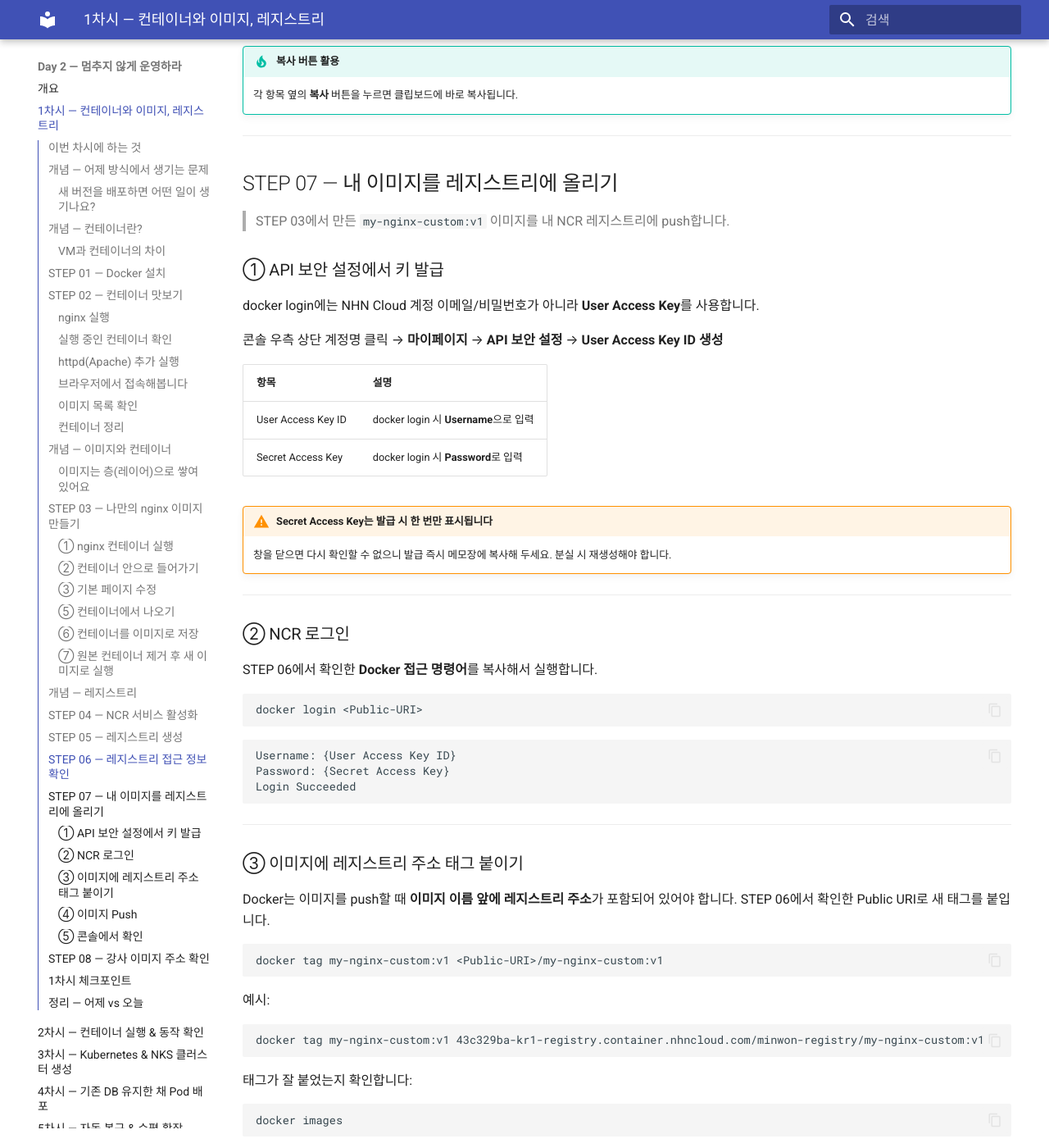
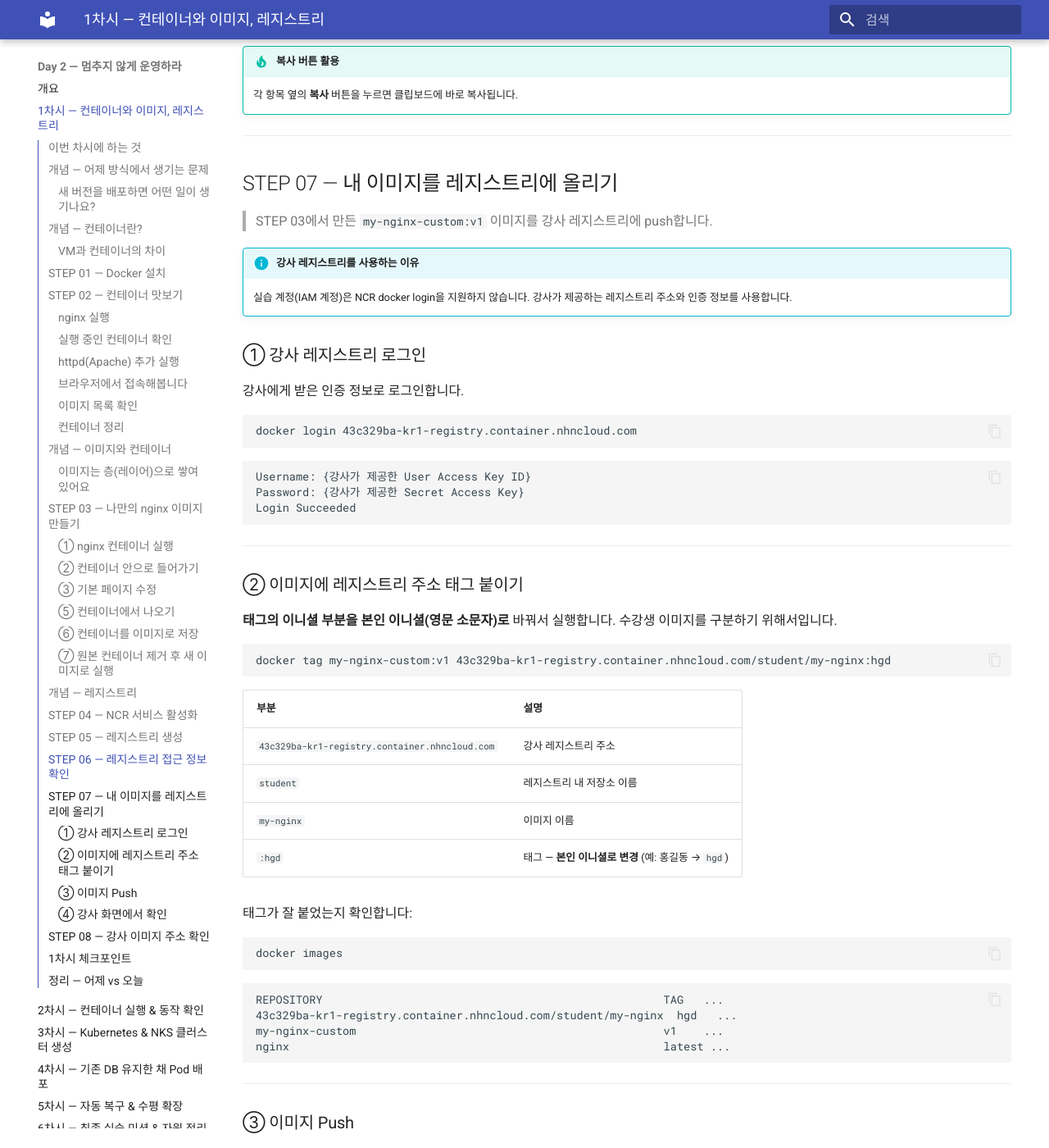
Before and after one commit to skilleat-labs/cloud-native-minwon-lab, an MkDocs documentation site: the page built from docs/day2/session1.md, in a window 1280 px wide and 1400 px high, scrolled down 12910 px. Shown: the whole window at 82% size. Built offline with MkDocs 1.6.1 and Material for MkDocs 9.7.7, drawn with Linux system fonts in a browser that asks for light colours; some of the changed text lies outside the part shown.

Commit message:
day2/session1: STEP 07 강사 레지스트리로 push 방식으로 전면 변경
IAM 계정 NCR 미지원으로 강사 레지스트리(43c329ba) 사용.
이미지 태그에 본인 이니셜 사용하여 수강생 구분.

````diff
--- a/docs/day2/session1.md
+++ b/docs/day2/session1.md
@@ -513,54 +513,42 @@ Container > NHN Container Registry(NCR) > + 레지스트리 생성
 
 ## STEP 07 — 내 이미지를 레지스트리에 올리기
 
-> STEP 03에서 만든 `my-nginx-custom:v1` 이미지를 내 NCR 레지스트리에 push합니다.
+> STEP 03에서 만든 `my-nginx-custom:v1` 이미지를 강사 레지스트리에 push합니다.
 
-### ① API 보안 설정에서 키 발급
+!!! info "강사 레지스트리를 사용하는 이유"
+    실습 계정(IAM 계정)은 NCR docker login을 지원하지 않습니다.
+    강사가 제공하는 레지스트리 주소와 인증 정보를 사용합니다.
 
-docker login에는 NHN Cloud 계정 이메일/비밀번호가 아니라 **User Access Key**를 사용합니다.
+### ① 강사 레지스트리 로그인
 
-콘솔 우측 상단 계정명 클릭 → **마이페이지** → **API 보안 설정** → **User Access Key ID 생성**
-
-| 항목 | 설명 |
-|------|------|
-| User Access Key ID | docker login 시 **Username**으로 입력 |
-| Secret Access Key | docker login 시 **Password**로 입력 |
-
-!!! warning "Secret Access Key는 발급 시 한 번만 표시됩니다"
-    창을 닫으면 다시 확인할 수 없으니 발급 즉시 메모장에 복사해 두세요.
-    분실 시 재생성해야 합니다.
-
----
-
-### ② NCR 로그인
-
-STEP 06에서 확인한 **Docker 접근 명령어**를 복사해서 실행합니다.
+강사에게 받은 인증 정보로 로그인합니다.
 
 ```bash
-docker login <Public-URI>
+docker login 43c329ba-kr1-registry.container.nhncloud.com
 ```
 
 ```
-Username: {User Access Key ID}
-Password: {Secret Access Key}
+Username: {강사가 제공한 User Access Key ID}
+Password: {강사가 제공한 Secret Access Key}
 Login Succeeded
 ```
 
 ---
 
-### ③ 이미지에 레지스트리 주소 태그 붙이기
+### ② 이미지에 레지스트리 주소 태그 붙이기
 
-Docker는 이미지를 push할 때 **이미지 이름 앞에 레지스트리 주소**가 포함되어 있어야 합니다.
-STEP 06에서 확인한 Public URI로 새 태그를 붙입니다.
+**태그의 이니셜 부분을 본인 이니셜(영문 소문자)로** 바꿔서 실행합니다. 수강생 이미지를 구분하기 위해서입니다.
 
 ```bash
-docker tag my-nginx-custom:v1 <Public-URI>/my-nginx-custom:v1
+docker tag my-nginx-custom:v1 43c329ba-kr1-registry.container.nhncloud.com/student/my-nginx:hgd
 ```
 
-예시:
-```bash
-docker tag my-nginx-custom:v1 43c329ba-kr1-registry.container.nhncloud.com/minwon-registry/my-nginx-custom:v1
-```
+| 부분 | 설명 |
+|------|------|
+| `43c329ba-kr1-registry.container.nhncloud.com` | 강사 레지스트리 주소 |
+| `student` | 레지스트리 내 저장소 이름 |
+| `my-nginx` | 이미지 이름 |
+| `:hgd` | 태그 — **본인 이니셜로 변경** (예: 홍길동 → `hgd`) |
 
 태그가 잘 붙었는지 확인합니다:
 
@@ -569,44 +557,35 @@ docker images
 ```
 
 ```
-REPOSITORY                                                                        TAG   ...
-43c329ba-kr1-registry.container.nhncloud.com/minwon-registry/my-nginx-custom     v1    ...
-my-nginx-custom                                                                   v1    ...
-nginx                                                                             latest ...
+REPOSITORY                                                   TAG   ...
+43c329ba-kr1-registry.container.nhncloud.com/student/my-nginx  hgd   ...
+my-nginx-custom                                              v1    ...
+nginx                                                        latest ...
 ```
-
-같은 이미지에 태그만 추가된 것입니다. 용량이 두 배가 되는 것이 아닙니다.
 
 ---
 
-### ④ 이미지 Push
+### ③ 이미지 Push
 
 ```bash
-docker push <Public-URI>/my-nginx-custom:v1
-```
-
-예시:
-```bash
-docker push 43c329ba-kr1-registry.container.nhncloud.com/minwon-registry/my-nginx-custom:v1
+docker push 43c329ba-kr1-registry.container.nhncloud.com/student/my-nginx:hgd
 ```
 
 ```
-The push refers to repository [43c329ba-kr1-registry.container.nhncloud.com/minwon-registry/my-nginx-custom]
+The push refers to repository [43c329ba-kr1-registry.container.nhncloud.com/student/my-nginx]
 ...
 v1: digest: sha256:xxxx size: xxxx
 ```
 
 ---
 
-### ⑤ 콘솔에서 확인
+### ④ 강사 화면에서 확인
 
-NHN Cloud 콘솔 → `Container > NHN Container Registry(NCR) > minwon-registry` 클릭
-
-**이미지** 탭에 `my-nginx-custom` 이 올라온 것을 확인합니다.
+강사 콘솔에서 `student` 저장소에 수강생 이름별 이미지가 올라온 것을 함께 확인합니다.
 
 !!! success "완료!"
-    내가 직접 만든 이미지가 레지스트리(창고)에 저장되었습니다.
-    이제 이 주소만 알면 어느 서버에서든 `docker pull` 로 꺼내 쓸 수 있습니다.
+    내가 만든 이미지가 공용 레지스트리에 저장되었습니다.
+    같은 이미지 주소로 어느 서버에서든 `docker pull` 해서 실행할 수 있습니다.
 
 ---
 
````
